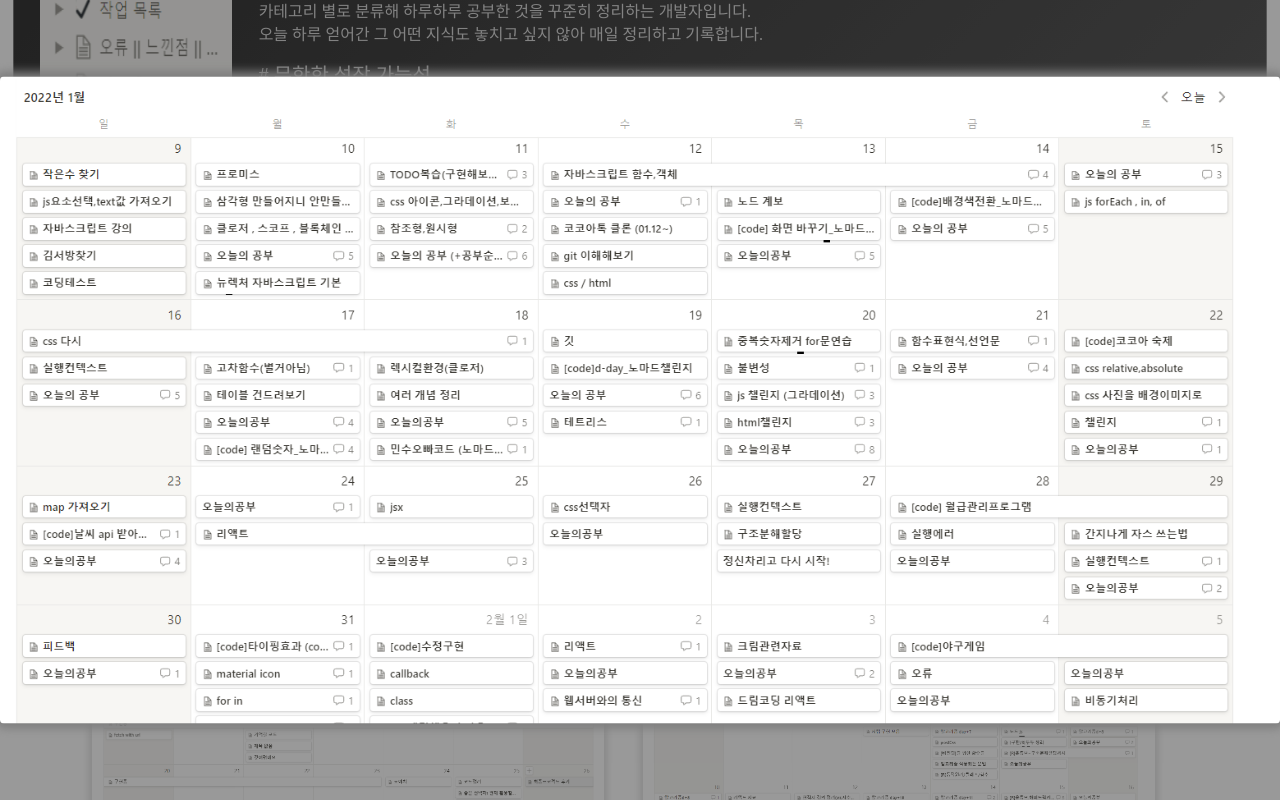
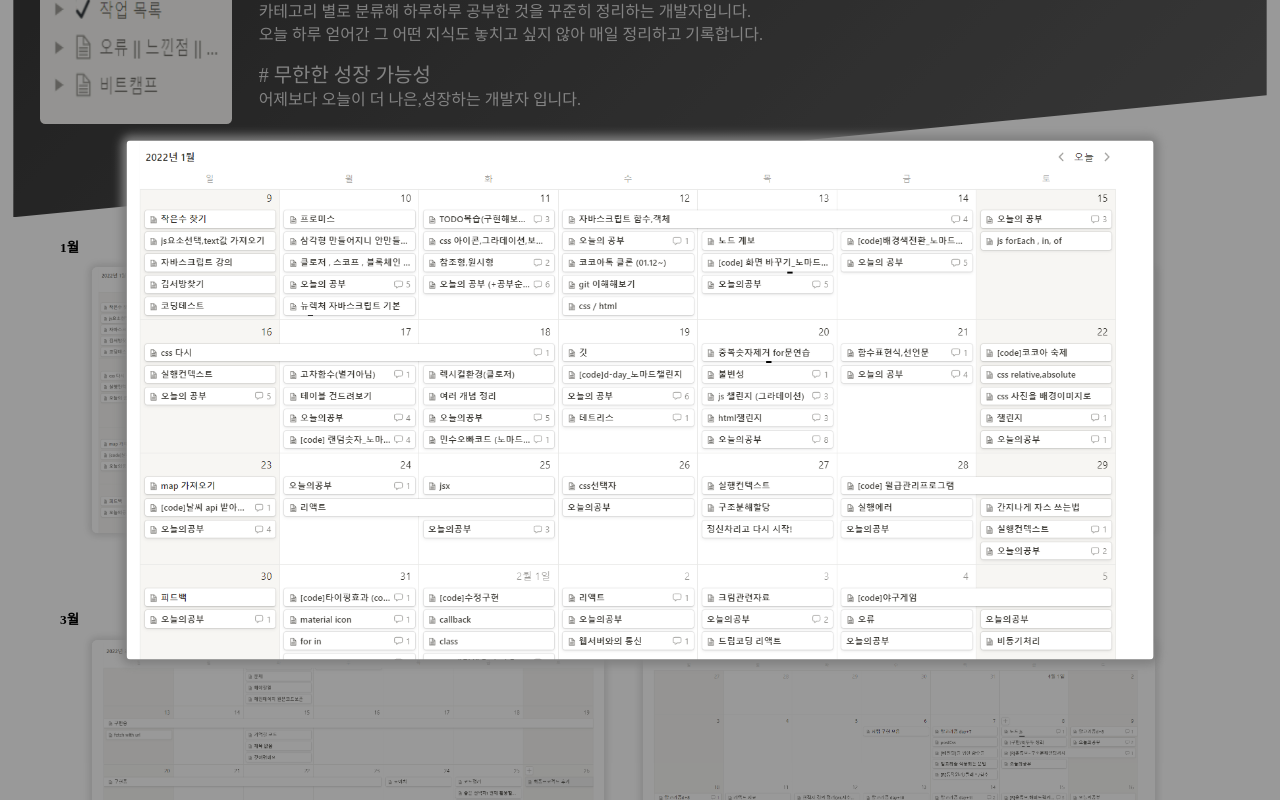
Before and after one commit to yunseorim1116/myProfile, a React (Create React App) app: page / in a window 1280 px wide. Both pictures are taken after a click on the picture 348 px from the left and 2102 px from the top of the page. Shown: the part 1702-2502 px from the top of the page. Built offline with nearby package versions, Linux system fonts and the light colour scheme; a web font is replaced by a local one.

Commit message:
모달 이벤트 전파 막기. 버블링 경험.

```diff
--- a/src/Component/myPassion/Modal.jsx
+++ b/src/Component/myPassion/Modal.jsx
@@ -1,13 +1,14 @@
 import React from "react";
 import styled from "styled-components";
 const Modal = ({ onImgClick, src }) => {
-  console.log("모달창으로 들어오 ㄴ");
-  console.log(src);
-
   return (
     <ModalContainer className="modal__container">
       <ModalBox onClick={onImgClick}>
-        <Modalm className="modal" src={`${src}`}></Modalm>
+        <Modalm
+          className="modal"
+          src={`${src}`}
+          onClick={(e) => e.stopPropagation()}
+        ></Modalm>
       </ModalBox>
     </ModalContainer>
   );
@@ -30,11 +31,11 @@ const Mbutton = styled.div`
   font-weight: 700;
   right: 0px;
   margin-top: 2.6042vw;
-  margin-right: 6.2500vw;
+  margin-right: 6.25vw;
 `;
 
 const Modalm = styled.img`
-  width: 1400px;
+  width: 80.2222vw;
   color: #7e7e7e;
   box-shadow: 0 0 10px 5px;
   border-radius: 4px;
--- a/src/Component/myPassion/Notion.jsx
+++ b/src/Component/myPassion/Notion.jsx
@@ -3,11 +3,14 @@ import styled from "styled-components";
 import Modal from "./Modal";
 
 const Notion = () => {
-  const [modalOpen, setModalOpen] = useState(false);
+  const [modalOpen, setModalOpen] = useState(false); //모달 오픈하기 위해
+  //불리언 타입으로 만들어준다..
+  //false면 모달 안보이고 true면 모달을 보여준다.
+  //클릭하면 ture를 다시 false로 만들어 모달을 닫아준다.
   const [src, setSrc] = useState();
   const onImgClick = (e) => {
-    setSrc(e.target.src);
-    setModalOpen(!modalOpen);
+    setSrc(e.target.src); //src저장한뒤
+    setModalOpen(!modalOpen);//클릭하면 반대로 돌려돌려~~
   };
   return (
     <ContentBox>
```
